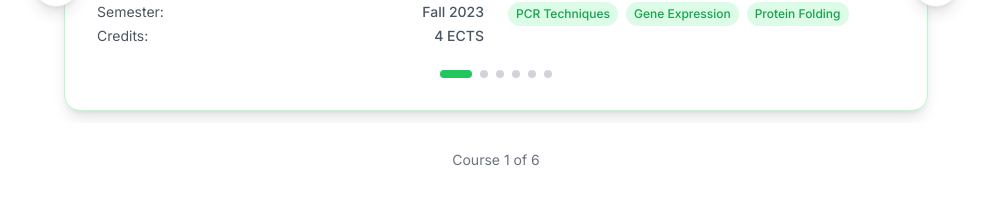
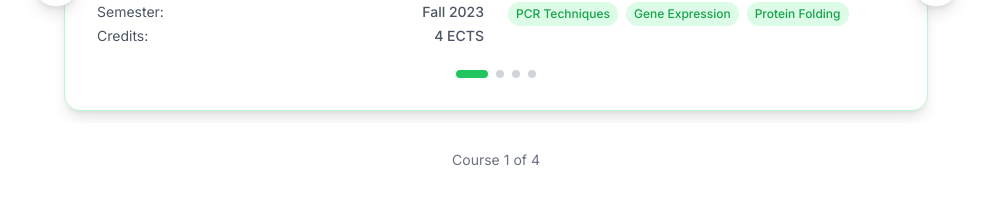
Before and after one commit to niya-shroff/alykatpaulport, a React (Vite) app: page / in a window 1280 px wide. Shown: the part 7004-7222 px from the top of the page, without its empty margins (144-1135 px from the left). Built offline with nearby package versions, Linux system fonts and the light colour scheme.

Commit message:
Updated BiotechSection.tsx

```diff
--- a/src/components/BiotechSection.tsx
+++ b/src/components/BiotechSection.tsx
@@ -13,24 +13,6 @@ export default function BiotechSection() {
       credits: 4,
       highlights: ['PCR Techniques', 'Gene Expression', 'Protein Folding'],
       color: 'bg-green-100 text-green-600 border-green-200'
-    },
-    {
-      title: 'Biochemistry & Metabolism',
-      code: 'CHEM 420',
-      description: 'Advanced study of metabolic pathways, enzyme kinetics, and cellular energy systems',
-      semester: 'Spring 2024',
-      credits: 4,
-      highlights: ['Enzyme Kinetics', 'Metabolic Pathways', 'Bioenergetics'],
-      color: 'bg-blue-100 text-blue-600 border-blue-200'
-    },
-    {
-      title: 'Laboratory Techniques in Biotechnology',
-      code: 'BT 350',
-      description: 'Hands-on experience with modern biotechnology laboratory equipment and methodologies',
-      semester: 'Fall 2024',
-      credits: 3,
-      highlights: ['Gel Electrophoresis', 'Cell Culture', 'Spectroscopy'],
-      color: 'bg-purple-100 text-purple-600 border-purple-200'
     },
     {
       title: 'Microbiology & Immunology',
```
